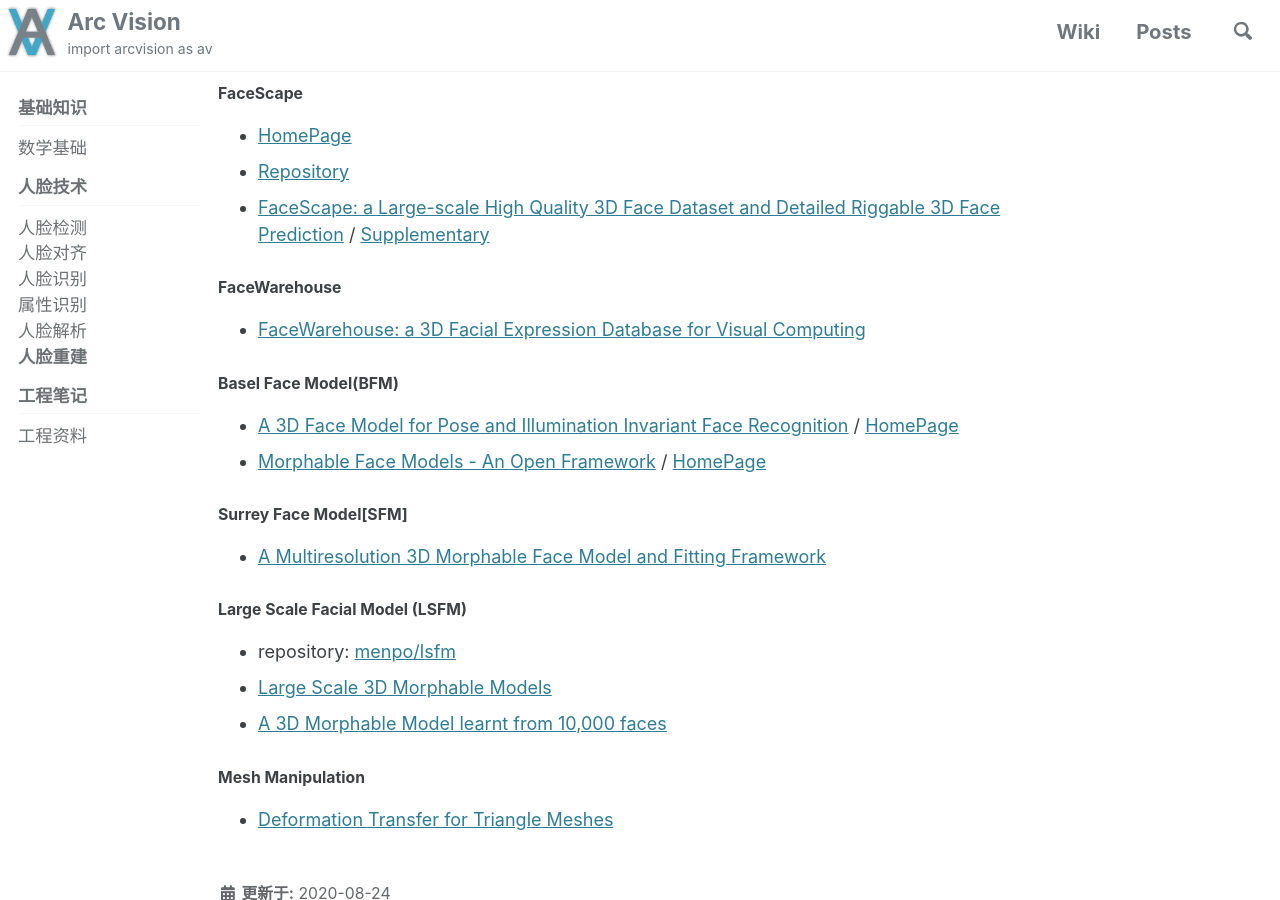
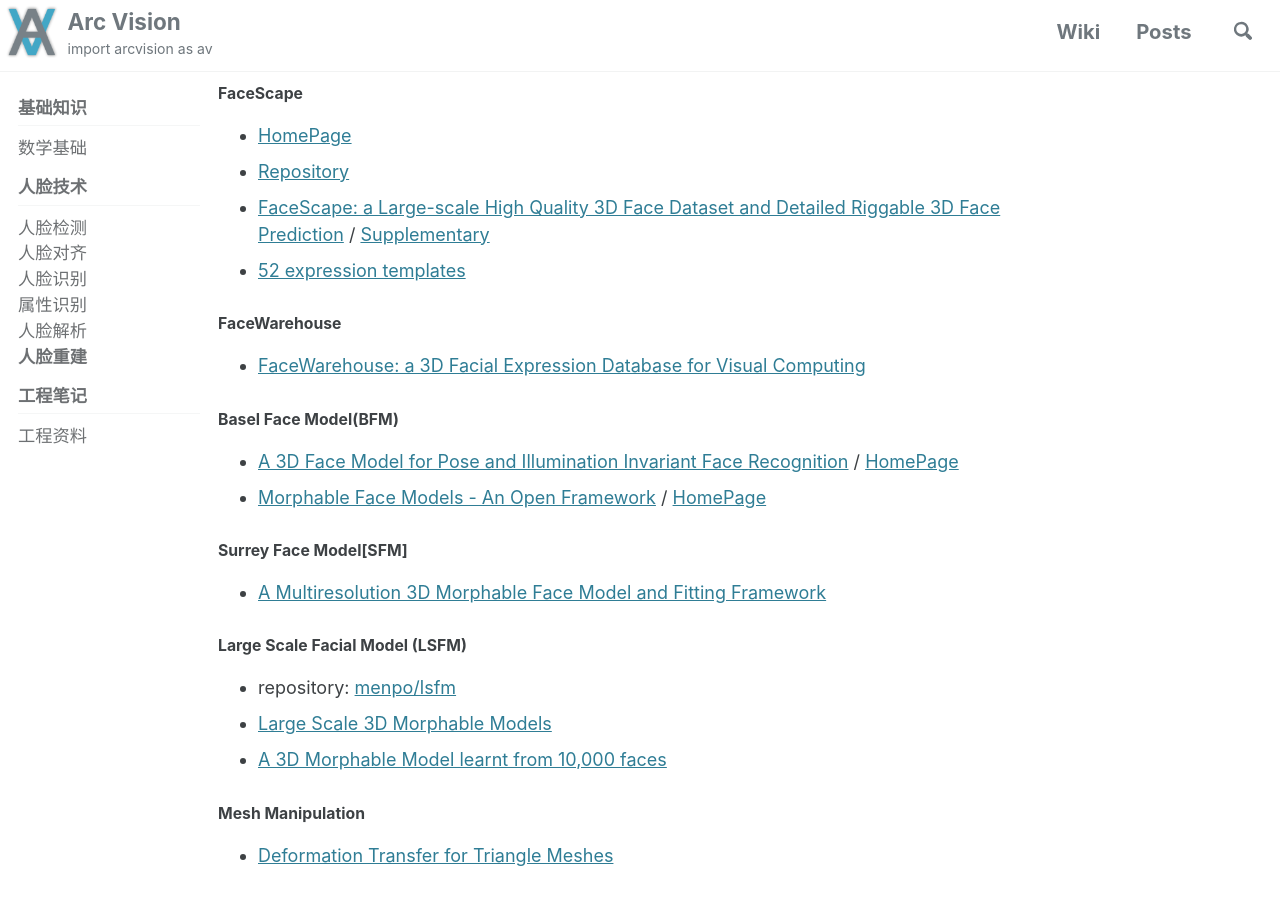
Before and after one commit to ArcVision/ArcVision.github.io, a Jekyll site: the page built from _wiki/15-face-reconstruction.md, in a window 1280 px wide and 900 px high, scrolled down 1091 px. Built offline with Jekyll 4.4.1, drawn with Linux system fonts in a browser that asks for light colours; cached includes are drawn as plain includes; comment, search, counter and statistics services are not loaded.

Commit message:
Update 15-face-reconstruction.md

```diff
--- a/_wiki/15-face-reconstruction.md
+++ b/_wiki/15-face-reconstruction.md
@@ -35,6 +35,7 @@ permalink: /wiki/face-reconstruction/
   - [HomePage](https://facescape.nju.edu.cn/)
   - [Repository](https://github.com/zhuhao-nju/facescape)
   - [FaceScape: a Large-scale High Quality 3D Face Dataset and Detailed Riggable 3D Face Prediction](https://arxiv.org/pdf/2003.13989.pdf) / [Supplementary](https://openaccess.thecvf.com/content_CVPR_2020/supplemental/Yang_FaceScape_A_Large-Scale_CVPR_2020_supplemental.zip)
+  - [52 expression templates](https://drive.google.com/file/d/1OuAUVMrBzEyRumOqFg3SUjehAUBK7Hn9/view)
 
 #### FaceWarehouse
   - [FaceWarehouse: a 3D Facial Expression Database for Visual Computing](http://kunzhou.net/zjugaps/facewarehouse/)
```
